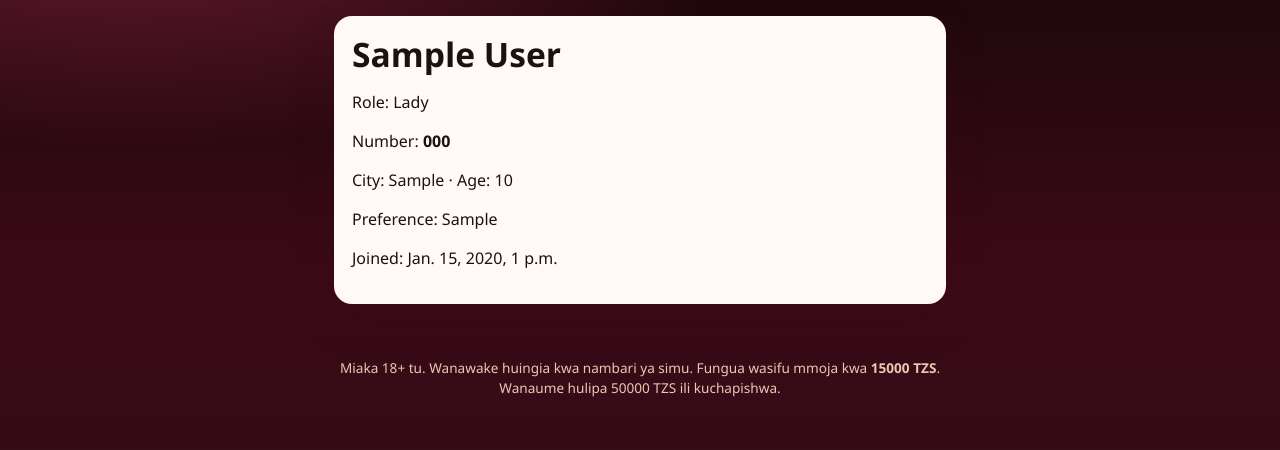
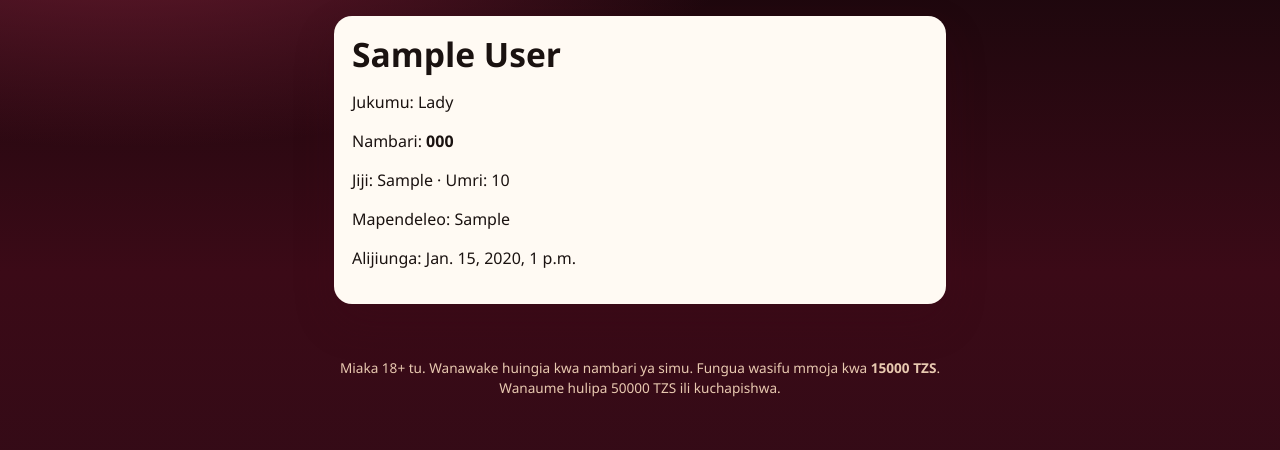
Before and after one commit to kengodhil/sponsa, a Django app: page /control/user/1/ in a window 1280 px wide. Shown: the part 48-498 px from the top of the page. Run offline with Django 5.2, Linux system fonts and the light colour scheme; a user stored in the database is signed in; tables that the repository leaves empty hold one stand-in row (values such as "Sample post").

Commit message:
Translate user detail to Swahili

```diff
--- a/frontend/templates/staff/user_detail.html
+++ b/frontend/templates/staff/user_detail.html
@@ -3,10 +3,10 @@
 {% block content %}
 <section class="card">
   <h1>{{ person.get_display_label }}</h1>
-  <p>Role: {{ person.get_role_display }}</p>
-  <p>Number: <strong>{{ person.phone }}</strong></p>
-  <p>City: {{ person.city }} · Age: {{ person.age }}</p>
-  <p>Preference: {{ person.looking_for }}</p>
-  <p>Joined: {{ person.date_joined }}</p>
+  <p>Jukumu: {{ person.get_role_display }}</p>
+  <p>Nambari: <strong>{{ person.phone }}</strong></p>
+  <p>Jiji: {{ person.city }} · Umri: {{ person.age }}</p>
+  <p>Mapendeleo: {{ person.looking_for }}</p>
+  <p>Alijiunga: {{ person.date_joined }}</p>
 </section>
 {% endblock %}
```
